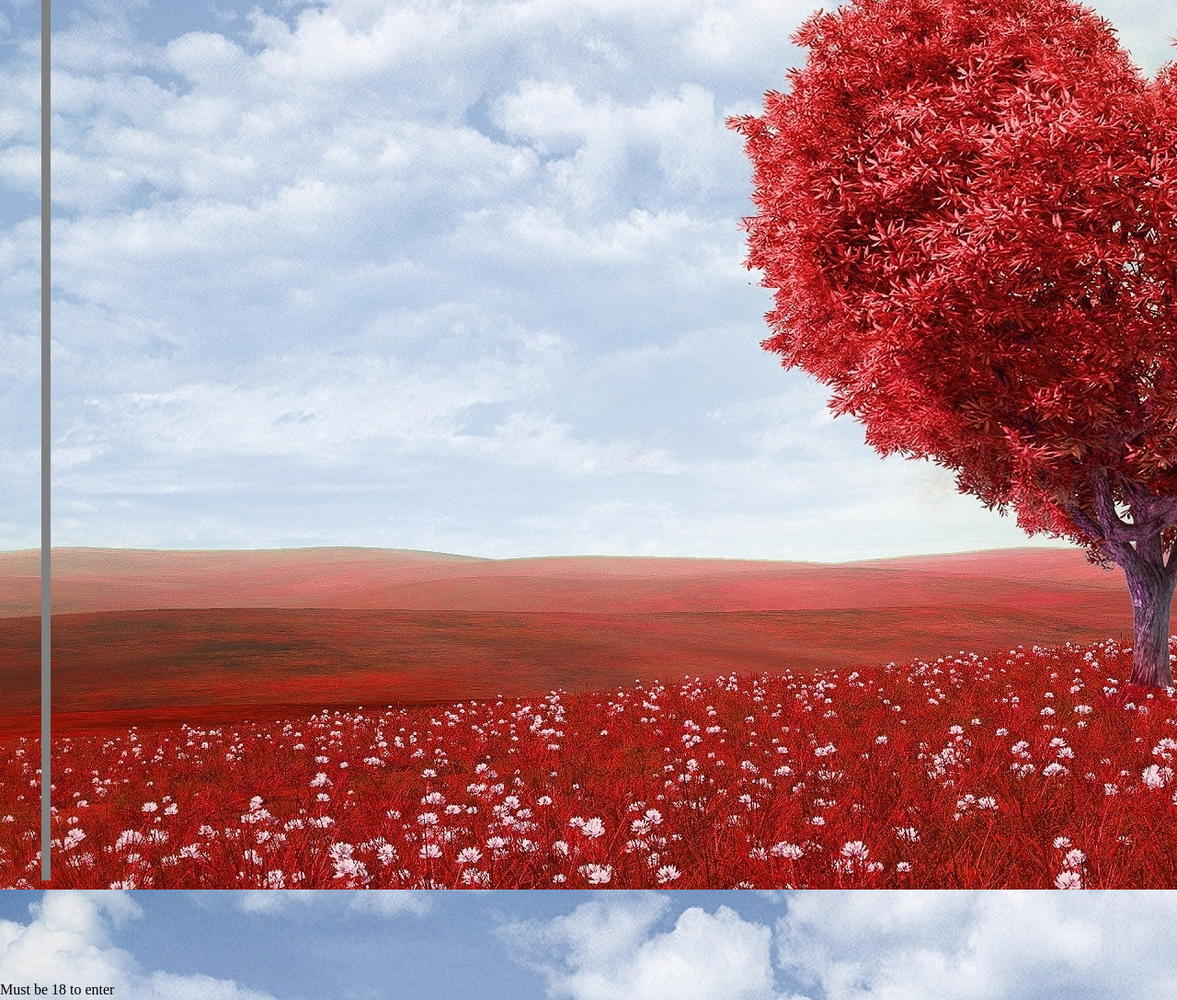
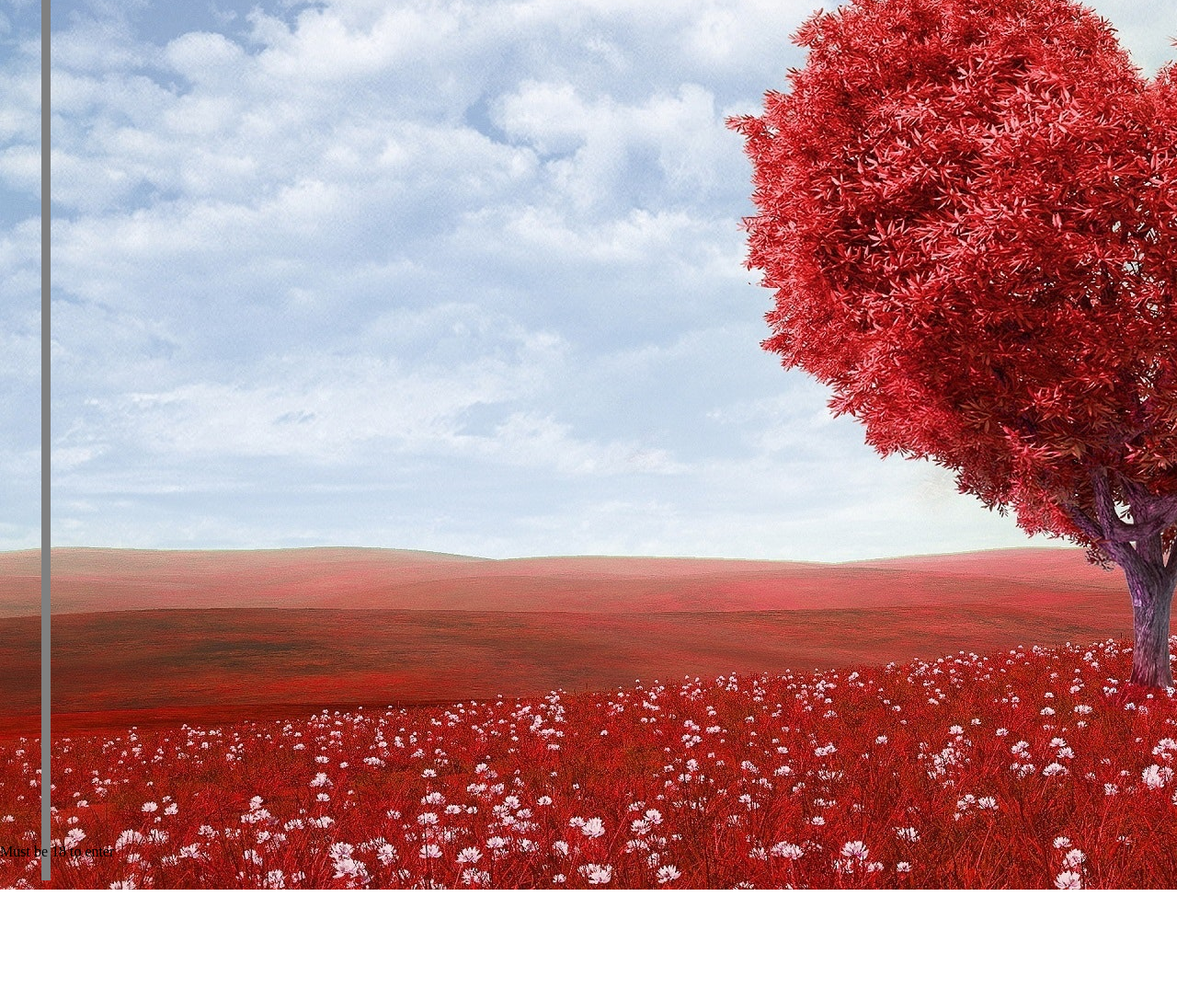
Before and after one commit to Suspence33/Dating-Service-group7, a plain HTML site: page index-delux.html in a window 1280 px wide. Shown: the part 233-1320 px from the top of the page at 92% size. After the commit the page ends 1200 px from the top, so only its background shows below. Drawn offline with Linux system fonts and the light colour scheme.

Commit message:
Fixed footer in deluxe page

```diff
--- a/styles-delux.css
+++ b/styles-delux.css
@@ -11,7 +11,7 @@ footer {
 	bottom:0;
 	width:100%;
 	height:20px;
-	top: 1300px;
+	top: 1150px;
 }
 .p1{
 	color:#800000;
```
